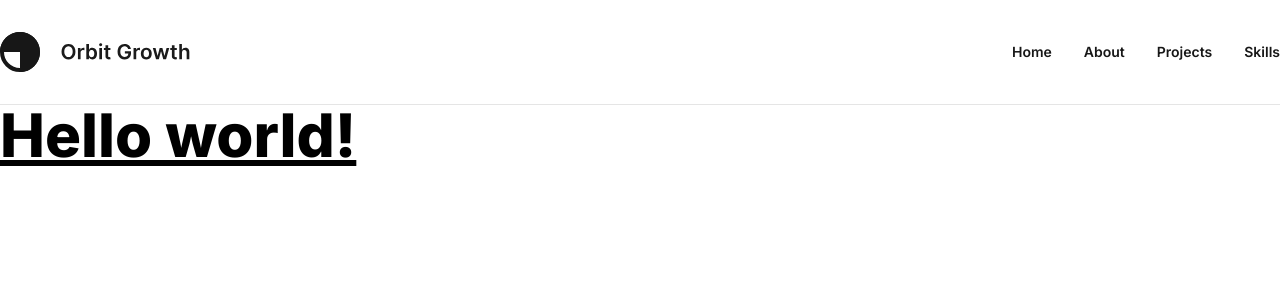
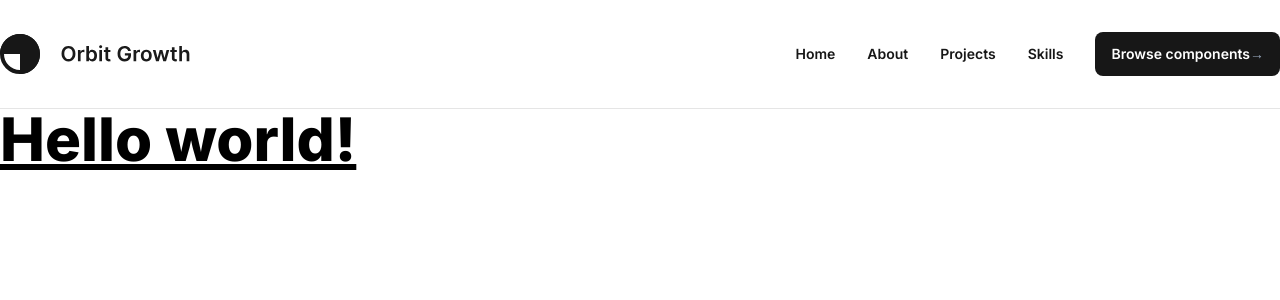
Before and after one commit to clangerOg/orbit-growth-web, a Next.js app: page / in a window 1280 px wide. Shown: the top 300 px of the page. Built offline with nearby package versions, Linux system fonts and the light colour scheme.

Commit message:
build: implement cva and clsx with button component

```diff
--- a/package.json
+++ b/package.json
@@ -19,11 +19,14 @@
     "@types/node": "20.1.7",
     "@types/react": "18.2.6",
     "@types/react-dom": "18.2.4",
+    "class-variance-authority": "^0.6.0",
+    "clsx": "^1.2.1",
     "eslint": "8.40.0",
     "eslint-config-next": "13.4.2",
     "next": "13.4.2",
     "react": "18.2.0",
     "react-dom": "18.2.0",
+    "tailwind-merge": "^1.12.0",
     "typescript": "5.0.4"
   },
   "devDependencies": {
--- /dev/null
+++ b/src/components/Button/Button.tsx
@@ -0,0 +1,24 @@
+'use client';
+
+import { cn } from '@/lib/utils';
+import Link from 'next/link';
+import { forwardRef } from 'react';
+import { ButtonProps, buttonVariants } from './Button.types';
+
+const Button: React.FC<ButtonProps> = forwardRef<
+  HTMLButtonElement,
+  ButtonProps
+>(({ className, size, variant, children, ...props }, ref) => {
+  return (
+    <Link
+      {...props}
+      className={cn(buttonVariants({ variant, size, className }))}
+    >
+      {children}
+    </Link>
+  );
+});
+
+Button.displayName = 'Button';
+
+export default Button;
--- /dev/null
+++ b/src/components/Button/Button.types.ts
@@ -0,0 +1,28 @@
+import { VariantProps, cva } from 'class-variance-authority';
+import React from 'react';
+
+export const buttonVariants = cva(
+  'inline-flex justify-center rounded-lg text-sm font-semibold py-3 px-4 bg-slate-900 text-white hover:bg-slate-700',
+  {
+    variants: {
+      variant: {
+        default: 'text-white bg-neutral-900',
+        secondary: '',
+      },
+      size: {
+        default: '', // px-5 py-3 text-sm
+        sm: 'px-3 py-2 text-xs',
+        lg: '',
+      },
+    },
+    defaultVariants: {
+      variant: 'default',
+      size: 'default',
+    },
+  }
+);
+
+export type ButtonProps = React.HtmlHTMLAttributes<HTMLAnchorElement> &
+  VariantProps<typeof buttonVariants> & {
+    href: string;
+  };
--- /dev/null
+++ b/src/components/Button/index.ts
@@ -0,0 +1,2 @@
+export { default } from './Button';
+export * from './Button.types';
--- a/src/components/Header/Header.tsx
+++ b/src/components/Header/Header.tsx
@@ -1,4 +1,5 @@
 import Link from 'next/link';
+import Button from '../Button';
 import Logo from '../Logo/Logo';
 import { HeaderProps } from './Header.types';
 
@@ -38,6 +39,17 @@ const Header: React.FC<HeaderProps> = () => {
               </Link>
             );
           })}
+          <Button href="/contact">
+            <span className="antialiased">
+              Browse components
+              <span
+                aria-hidden="true"
+                className="hidden text-slate-400 sm:inline"
+              >
+                →
+              </span>
+            </span>
+          </Button>
         </div>
       </div>
     </div>
--- a/src/components/index.ts
+++ b/src/components/index.ts
@@ -1,3 +1,6 @@
+export * from './Button';
+export { default as Button } from './Button';
+// -----------------------------------------------------
 export * from './Header';
 export { default as Header } from './Header';
 // -----------------------------------------------------
--- /dev/null
+++ b/src/lib/utils.ts
@@ -0,0 +1,6 @@
+import clsx, { ClassValue } from 'clsx';
+import { twMerge } from 'tailwind-merge';
+
+export function cn(...inputs: ClassValue[]) {
+  return twMerge(clsx(inputs));
+}
--- a/tailwind.config.js
+++ b/tailwind.config.js
@@ -1,11 +1,22 @@
 /** @type {import('tailwindcss').Config} */
 
 const colors = require('tailwindcss/colors');
+const defaultTheme = require('tailwindcss/defaultTheme');
 
 module.exports = {
   content: ['./src/**/*.{js,ts,jsx,tsx}'],
   theme: {
     extends: {
+      fontFamily: {
+        sans: [
+          // 'Inter var,ui-sans-serif,system-ui,-apple-system,BlinkMacSystemFont,Segoe UI,Roboto,Helvetica Neue,Arial,Noto Sans,sans-serif,"Apple Color Emoji","Segoe UI Emoji",Segoe UI Symbol,"Noto Color Emoji"',
+          'Inter var',
+          ...defaultTheme.fontFamily.sans,
+          {
+            fontFeatureSettings: '"cv02","cv03","cv04","cv11"',
+          },
+        ],
+      },
       colors: {
         transparent: 'transparent',
         current: 'currentColor',
```
Also changed, not shown: 1 other file (tests, documents, lock files or other folders).
